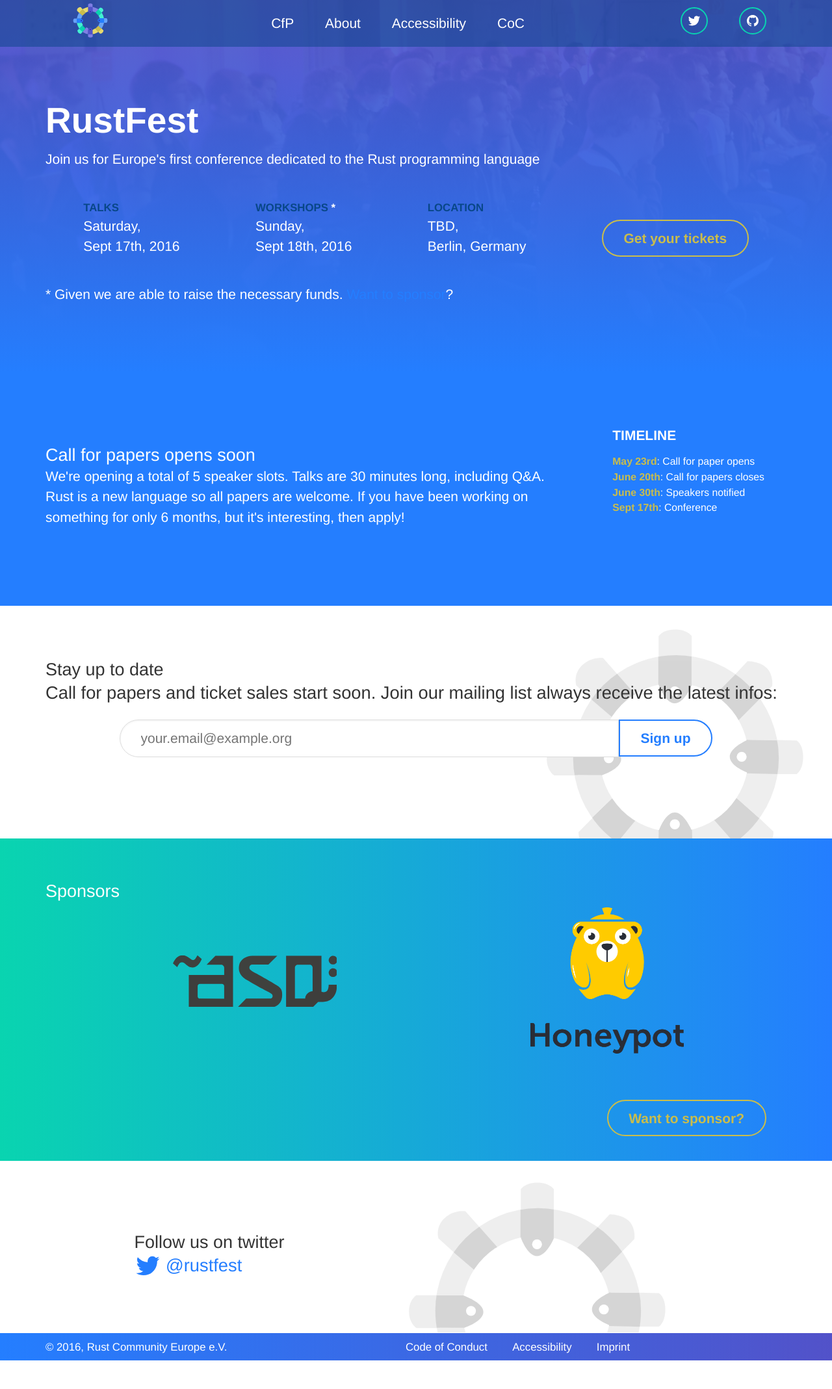
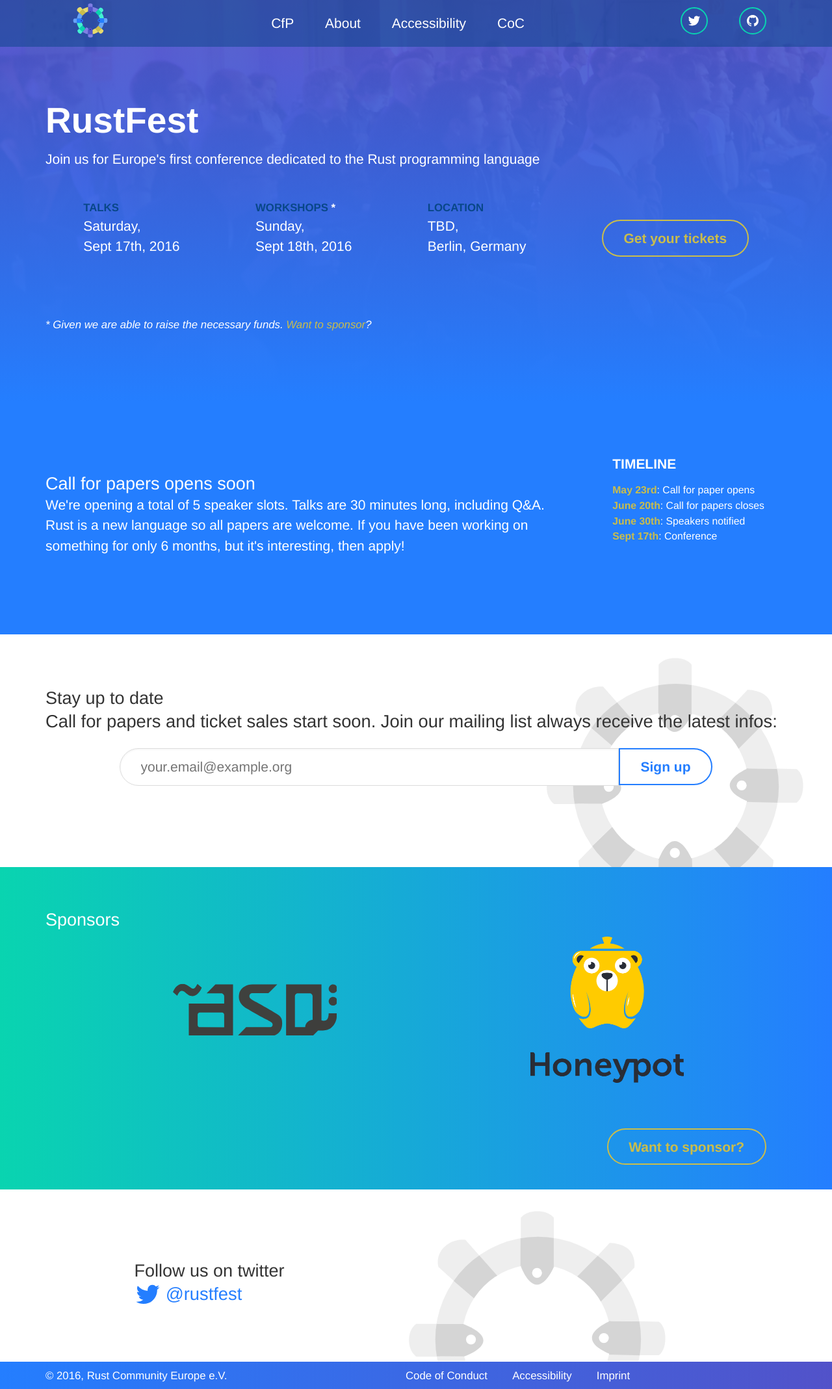
Before and after one commit to RustFestEU/blog.rustfest.eu, a Jekyll site: the page built from home.html, in a window 1280 px wide. Shown: the whole page at 65% size. Built offline with Jekyll 4.4.1, drawn with Linux system fonts in a browser that asks for light colours; before the commit the page ends 2093 px from its top, so only the background shows below that.

Commit message:
forgot the new styles

```diff
--- a/_sass/components/_hero.scss
+++ b/_sass/components/_hero.scss
@@ -23,6 +23,16 @@
   }
 }
 
+.disclaimer {
+  font-size: 0.8em;
+  font-style: italic;
+  padding-top: 3em;
+  color: white;
+  a, a:visited {
+    color: $brand_yellow;
+  }
+}
+
 .popout {
   background-color: $brand_blue;
   color: white;
```
